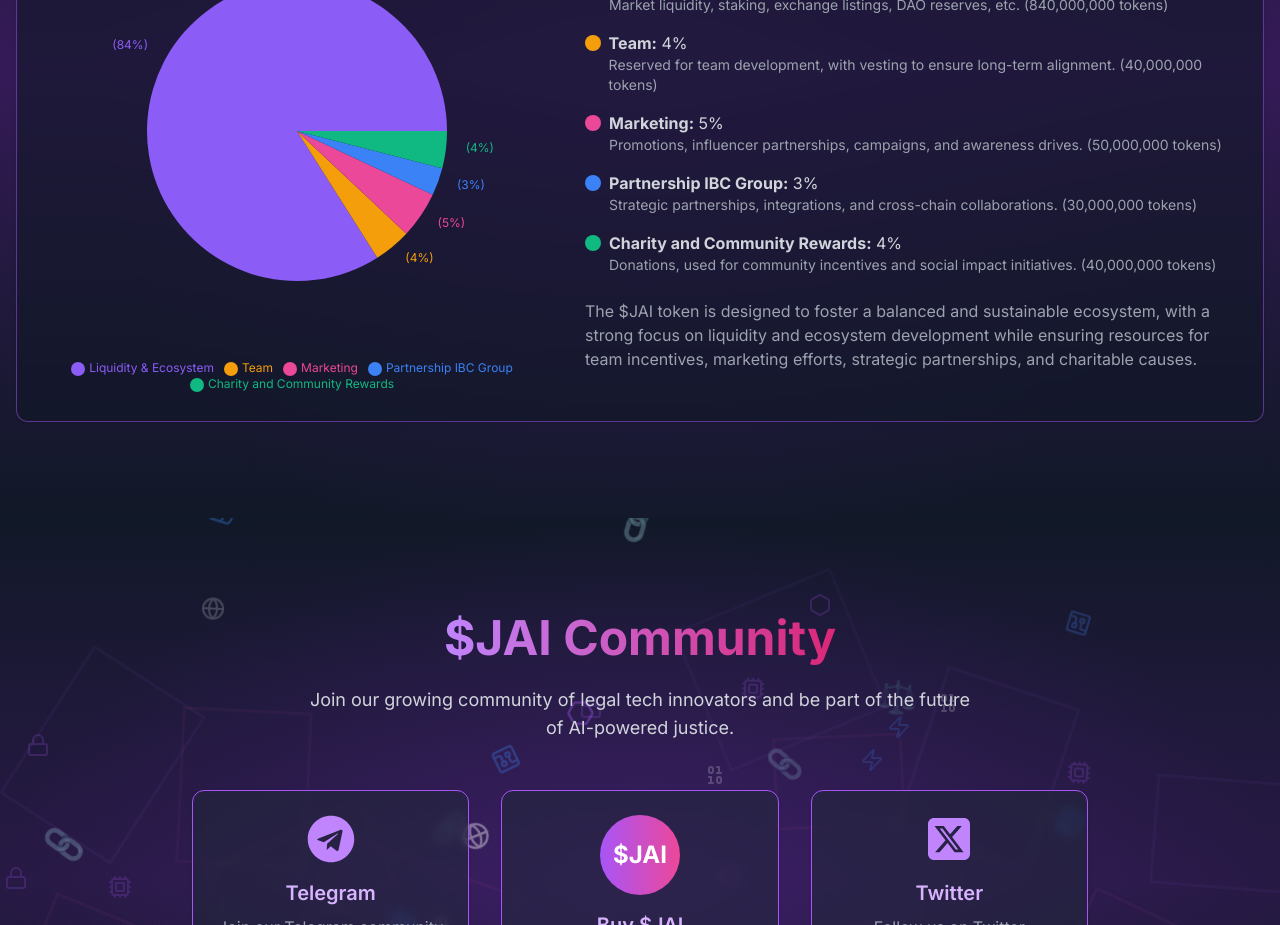
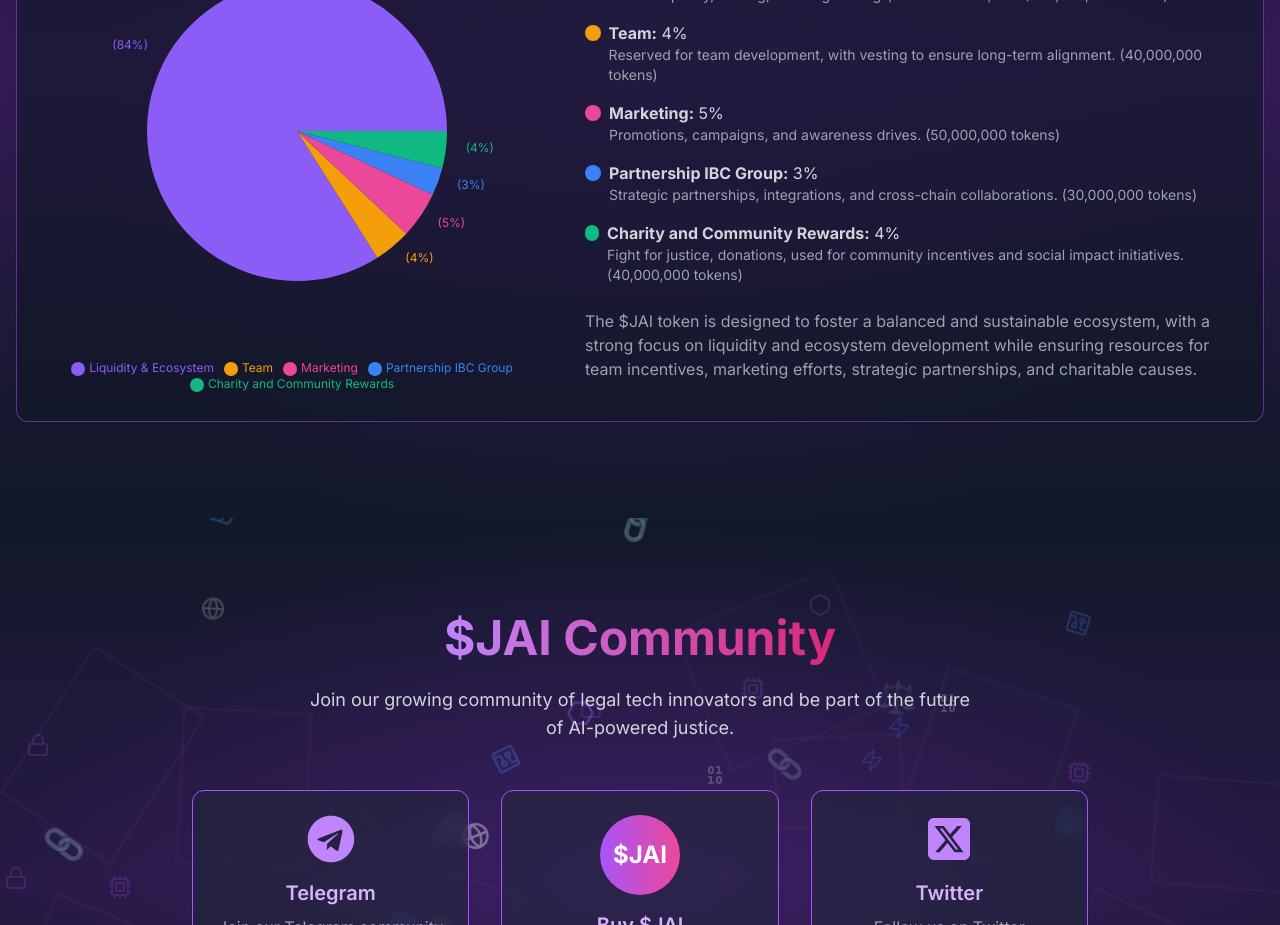
Before and after one commit to Ogbera-Gabriel/justice_ai, a Next.js app: page / in a window 1280 px wide. Shown: the part 5260-6185 px from the top of the page. Built offline with nearby package versions, Linux system fonts and the light colour scheme.

Commit message:
Update token allocation descriptions for clarity and conciseness in TokenChart component

```diff
--- a/src/components/TokenChart.tsx
+++ b/src/components/TokenChart.tsx
@@ -131,8 +131,8 @@
                           )}
                           {item.name === 'Marketing' && (
                             <p className="text-sm text-gray-400">
-                              Promotions, influencer partnerships, campaigns,
-                              and awareness drives. (50,000,000 tokens)
+                              Promotions, campaigns, and awareness drives.
+                              (50,000,000 tokens)
                             </p>
                           )}
                           {item.name === 'Partnership IBC Group' && (
@@ -143,8 +143,9 @@
                           )}
                           {item.name === 'Charity and Community Rewards' && (
                             <p className="text-sm text-gray-400">
-                              Donations, used for community incentives and
-                              social impact initiatives. (40,000,000 tokens)
+                              Fight for justice, donations, used for community
+                              incentives and social impact initiatives.
+                              (40,000,000 tokens)
                             </p>
                           )}
                         </div>
```
